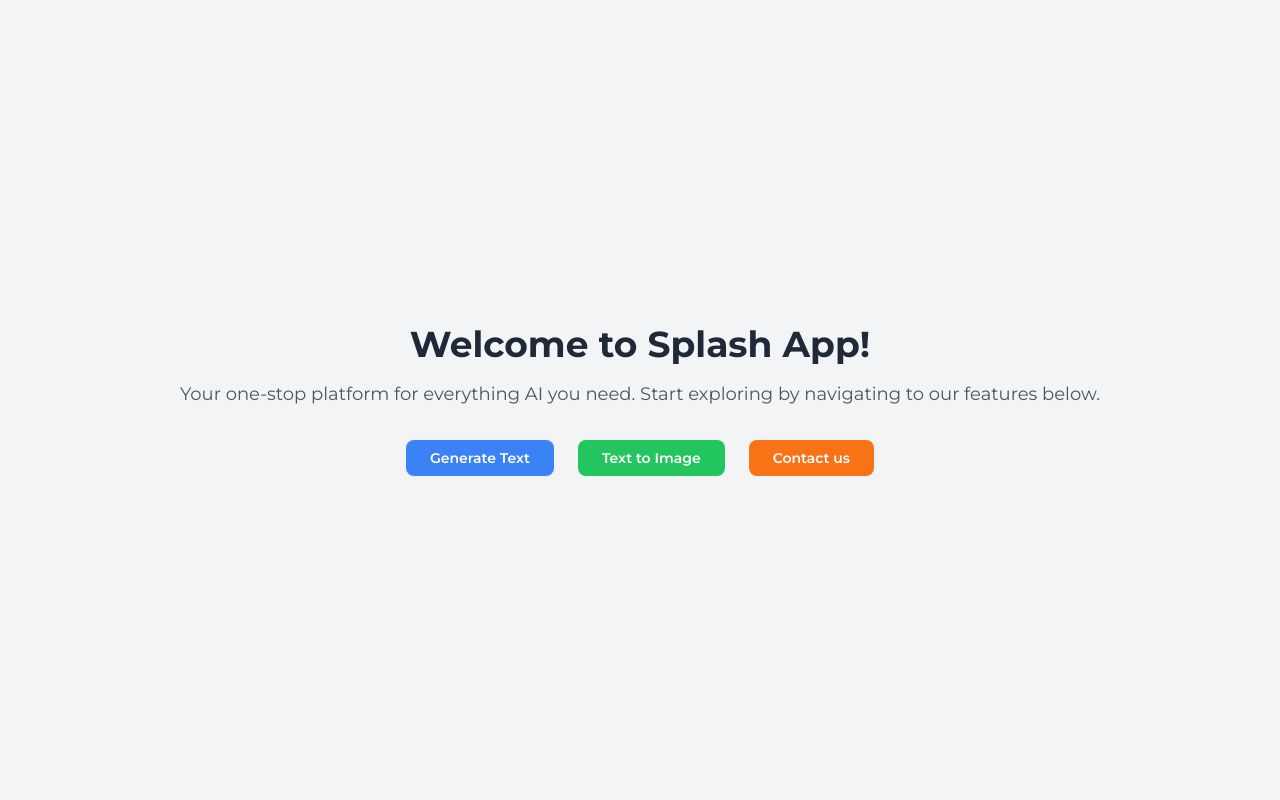
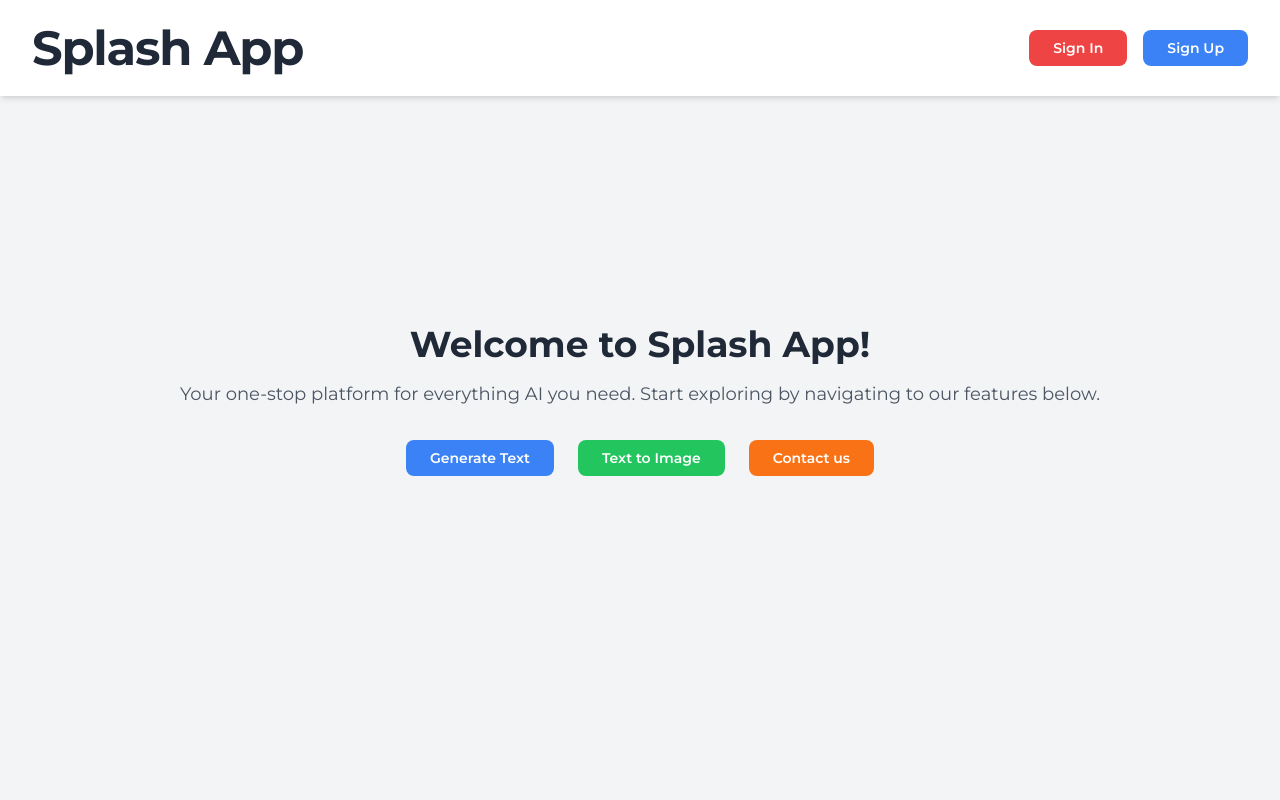
Before and after one commit to thatboyreegan/alx-project-0x03-setup, a Next.js app in the folder alx-project-0x03/: page / in a window 1280 px wide. Shown: the top 800 px of the page. Built offline with nearby package versions, Linux system fonts and the light colour scheme.

Commit message:
fix: wrapped the App with Layout

```diff
--- a/alx-project-0x03/pages/_app.tsx
+++ b/alx-project-0x03/pages/_app.tsx
@@ -1,6 +1,12 @@
 import "@/styles/globals.css";
 import type { AppProps } from "next/app";
+import Layout from "@/components/layouts/Layout";
 
 export default function App({ Component, pageProps }: AppProps) {
-  return <Component {...pageProps} />;
+
+  return (
+    <Layout>
+      <Component {...pageProps} />
+    </Layout>
+  )
 }
--- a/alx-project-0x03/pages/index.tsx
+++ b/alx-project-0x03/pages/index.tsx
@@ -4,7 +4,7 @@ import { useRouter } from "next/router";
 
 
 
-const Home = () => {
+export default function Home () {
   const router = useRouter()
 
   // Imeperative routing with useRouter
@@ -32,5 +32,3 @@ const Home = () => {
     </div>
   );
 }
-
-export default Home;
```
